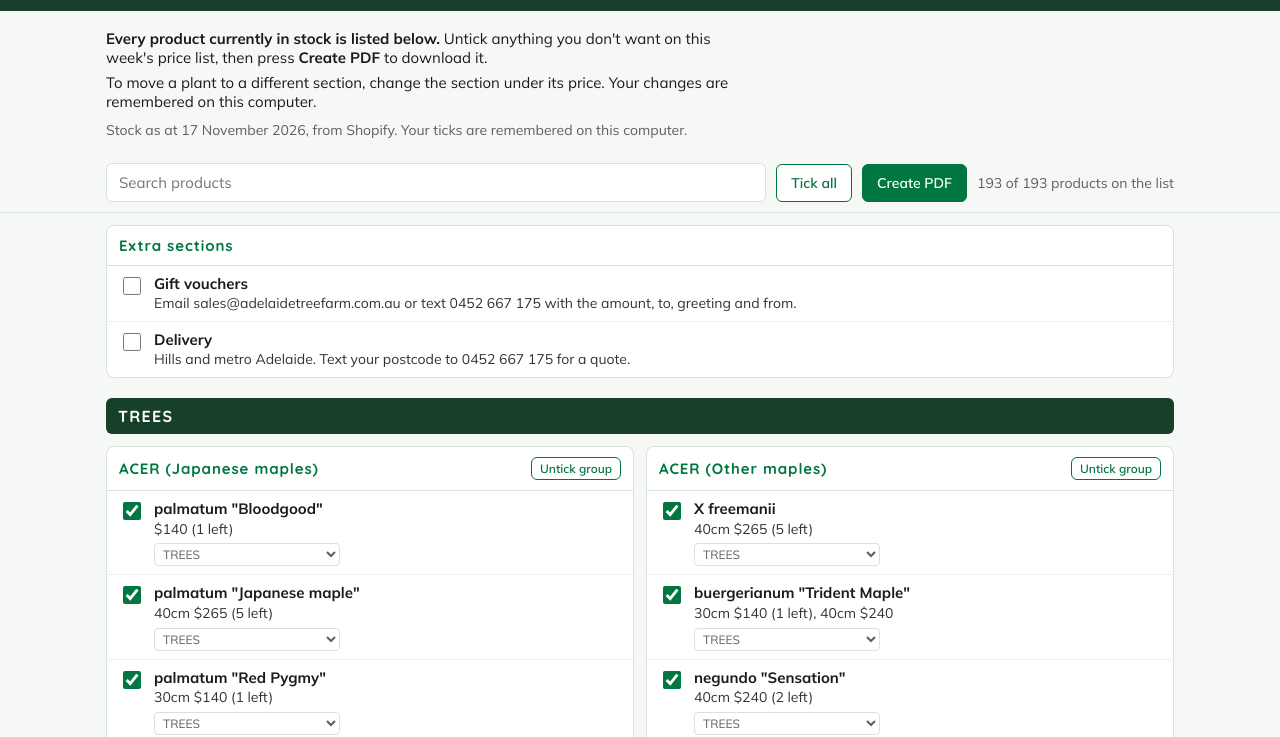
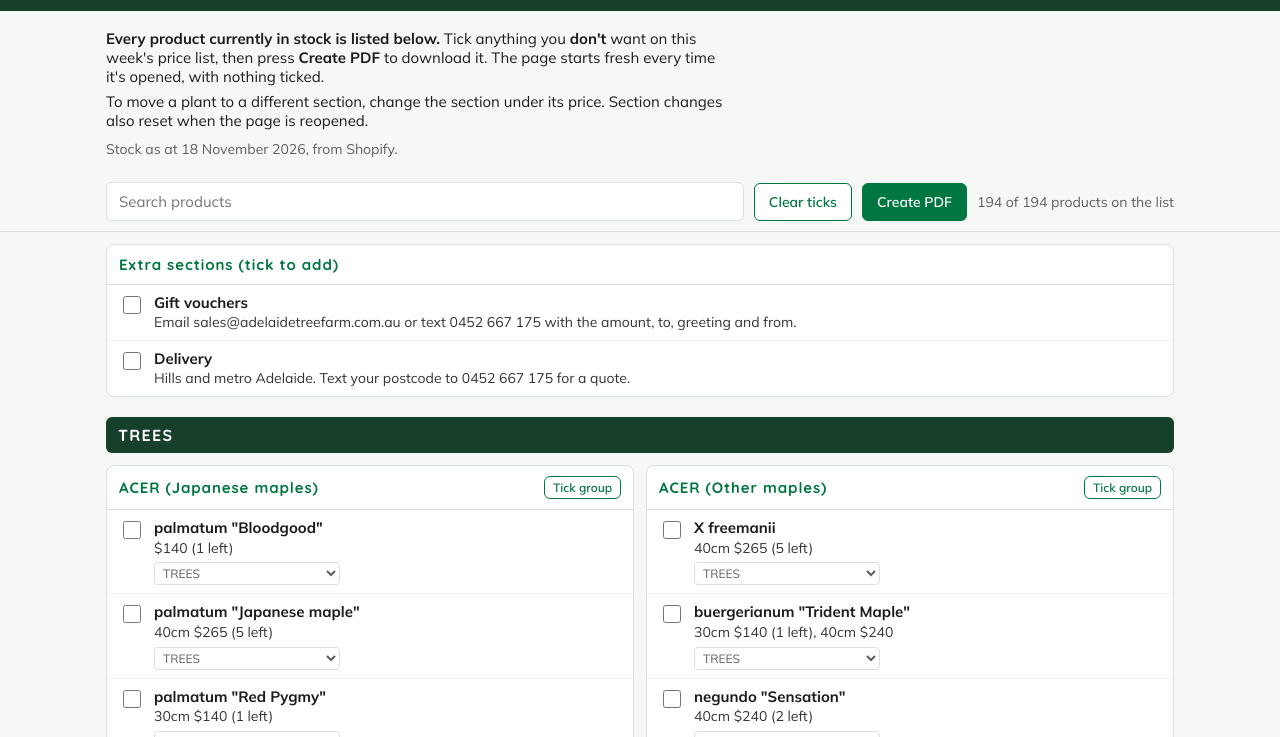
Before and after one commit to mattwoollard/atf-price-list, a plain HTML site: page index.html in a window 1280 px wide. Shown: the part 63-800 px from the top of the page. Drawn offline with nearby package versions, Linux system fonts and the light colour scheme.

Commit message:
Price list 18 Nov 2026: fresh Shopify stock, page resets each visit, ticks remove products, tidier names and headings, star jasmine and 14cm maples back
Co-Authored-By: Claude Opus 5.5 <noreply@anthropic.com>

```diff
--- a/data.json
+++ b/data.json
@@ -1,5 +1,5 @@
 {
- "date": "2026-11-17",
+ "date": "2026-11-18",
  "statement": "Not everything we grow is on this list. We also have a large range of groundcovers, perennials, small shrubs, herbs and garden products on site, so come in and have a look or give us a call.",
  "groups": [
   {
@@ -38,7 +38,7 @@
     },
     {
      "title": "Acer palmatum \"Tamukeyama'",
-     "name": "palmatum \"Tamukeyama'",
+     "name": "palmatum \"Tamukeyama\"",
      "prices": "$290 (1 left)",
      "note": ""
     },
@@ -68,8 +68,8 @@
     },
     {
      "title": "Acer palmatum weeping assorted OG",
-     "name": "palmatum weeping assorted OG",
-     "prices": "20cm $80 (1 left)",
+     "name": "palmatum weeping, assorted",
+     "prices": "14cm Beni Hoshi $55 (1 left), 14cm Garnet $65 (2 left), 20cm Crimson Queen $80 (1 left)",
      "note": ""
     }
    ]
@@ -284,7 +284,7 @@
    "items": [
     {
      "title": "Fraxinus angustifolia “Raywood Claret Ash”",
-     "name": "angustifolia “Raywood Claret Ash”",
+     "name": "angustifolia \"Raywood Claret Ash\"",
      "prices": "23cm $60 (2 left), 30cm $120 (1 left), 30cm $140",
      "note": ""
     },
@@ -296,7 +296,7 @@
     },
     {
      "title": "Fraxinus pennsylvanica “Cimmaron Ash”",
-     "name": "pennsylvanica “Cimmaron Ash”",
+     "name": "pennsylvanica \"Cimmaron Ash\"",
      "prices": "40cm $265 (1 left)",
      "note": ""
     }
@@ -320,7 +320,7 @@
     },
     {
      "title": "Ginkgo biloba “Mariken“",
-     "name": "biloba “Mariken“",
+     "name": "biloba \"Mariken\"",
      "prices": "25cm $90 (3 left), 30cm standard $300 (2 left), 40cm $495 (1 left)",
      "note": ""
     }
@@ -680,7 +680,7 @@
     },
     {
      "title": "Olea europea\"Bambalina\"",
-     "name": "europea\"Bambalina\"",
+     "name": "europea \"Bambalina\"",
      "prices": "30cm $90 (1 left)",
      "note": ""
     }
@@ -688,7 +688,7 @@
   },
   {
    "section": "TREES",
-   "group": "PAROTIA (Persian ironwood)",
+   "group": "PARROTIA (Persian ironwood)",
    "items": [
     {
      "title": "Parotia persica \"Persian Witch Hazel\"",
@@ -704,7 +704,7 @@
    "items": [
     {
      "title": "Pinus fexilis \"Vanderwolfs Pyramid\"",
-     "name": "fexilis \"Vanderwolfs Pyramid\"",
+     "name": "flexilis \"Vanderwolfs Pyramid\"",
      "prices": "$65 (1 left)",
      "note": ""
     },
@@ -754,7 +754,7 @@
   },
   {
    "section": "TREES",
-   "group": "PODOCARPUS (Plum pine)",
+   "group": "PODOCARPUS",
    "items": [
     {
      "title": "Podocarpus macrophylla \"Buddhist Pine\"",
@@ -800,7 +800,7 @@
    "items": [
     {
      "title": "Pyrus betulifolia \"Southworth Dancer'",
-     "name": "betulifolia \"Southworth Dancer'",
+     "name": "betulifolia \"Southworth Dancer\"",
      "prices": "$240 (3 left)",
      "note": "Grows 7x4.5m"
     },
@@ -818,7 +818,7 @@
     },
     {
      "title": "Pyrus ussuriensis  \"Manchurian Pear\"",
-     "name": "ussuriensis  \"Manchurian Pear\"",
+     "name": "ussuriensis \"Manchurian Pear\"",
      "prices": "30cm $120, 40cm $240 (5 left)",
      "note": "Great shade tree, grows 8x6m"
     }
@@ -880,7 +880,7 @@
   },
   {
    "section": "TREES",
-   "group": "ROBINIA (Robinia)",
+   "group": "ROBINIA (Black locust)",
    "items": [
     {
      "title": "Robinia pseudoacacia \"Golden Robinia\"",
@@ -890,7 +890,7 @@
     },
     {
      "title": "Robinia pseudoacacia \"Lace Lady'",
-     "name": "pseudoacacia \"Lace Lady'",
+     "name": "pseudoacacia \"Lace Lady\"",
      "prices": "25cm $120 (1 left)",
      "note": ""
     }
@@ -986,7 +986,7 @@
    "items": [
     {
      "title": "Banksia integrifolia “Coastal Banksia”",
-     "name": "integrifolia “Coastal Banksia”",
+     "name": "integrifolia \"Coastal Banksia\"",
      "prices": "50cm $495 (1 left)",
      "note": ""
     }
@@ -1118,7 +1118,7 @@
    "items": [
     {
      "title": "Hymenosporum flavum “Native Frangipani”",
-     "name": "flavum “Native Frangipani”",
+     "name": "flavum \"Native Frangipani\"",
      "prices": "30cm $120, 30cm $140 (1 left), 40cm $240 (1 left)",
      "note": ""
     }
@@ -1126,7 +1126,7 @@
   },
   {
    "section": "NATIVE TREES",
-   "group": "PODOCARPUS (Plum pine)",
+   "group": "PODOCARPUS",
    "items": [
     {
      "title": "Podocarpus elatus \"Illawarra Plum Pine\"",
@@ -1166,7 +1166,7 @@
    "items": [
     {
      "title": "Acacia cognata \"Lime Magik",
-     "name": "cognata \"Lime Magik",
+     "name": "cognata \"Lime Magik\"",
      "prices": "$240 (2 left)",
      "note": ""
     }
@@ -1240,6 +1240,18 @@
   },
   {
    "section": "SHRUBS",
+   "group": "HAMAMELIS (Witch hazel)",
+   "items": [
+    {
+     "title": "Pallida yellow witch hazel",
+     "name": "x intermedia \"Pallida\" (yellow witch hazel)",
+     "prices": "$120 (2 left)",
+     "note": ""
+    }
+   ]
+  },
+  {
+   "section": "SHRUBS",
    "group": "HYDRANGEA",
    "items": [
     {
@@ -1270,11 +1282,11 @@
   },
   {
    "section": "SHRUBS",
-   "group": "LEUC (Leucadendron and protea)",
+   "group": "LEUCADENDRON (Conebush)",
    "items": [
     {
      "title": "Leuc / protea / pw assorted",
-     "name": "/ protea / pw assorted",
+     "name": "assorted, with some protea",
      "prices": "20cm $40 (3 left), 25cm $50 (5 left)",
      "note": ""
     }
@@ -1294,18 +1306,6 @@
   },
   {
    "section": "SHRUBS",
-   "group": "PALLIDA (Witch hazel)",
-   "items": [
-    {
-     "title": "Pallida yellow witch hazel",
-     "name": "yellow witch hazel",
-     "prices": "$120 (2 left)",
-     "note": ""
-    }
-   ]
-  },
-  {
-   "section": "SHRUBS",
    "group": "PICEA (Spruce)",
    "items": [
     {
@@ -1330,7 +1330,7 @@
   },
   {
    "section": "SHRUBS",
-   "group": "PODOCARPUS (Plum pine)",
+   "group": "PODOCARPUS",
    "items": [
     {
      "title": "Podocarpus blue/red gem",
@@ -1378,6 +1378,18 @@
   },
   {
    "section": "SHRUBS",
+   "group": "TRACHELOSPERMUM (Star jasmine)",
+   "items": [
+    {
+     "title": "Trachelospermum Jasminoides \"Chinese Star Jasmine\"",
+     "name": "jasminoides \"Chinese Star Jasmine\"",
+     "prices": "50cm $300 (1 left)",
+     "note": ""
+    }
+   ]
+  },
+  {
+   "section": "SHRUBS",
    "group": "WISTERIA",
    "items": [
     {
@@ -1562,7 +1574,7 @@
    "items": [
     {
      "title": "Citrus x Junos \" Yuzu Lemon\"",
-     "name": "x Junos \" Yuzu Lemon\"",
+     "name": "x Junos \"Yuzu Lemon\"",
      "prices": "20cm $60 (1 left)",
      "note": ""
     }
@@ -1592,7 +1604,7 @@
    "items": [
     {
      "title": "Hazelnut (unsure of variety)",
-     "name": "(unsure of variety)",
+     "name": "(unnamed variety)",
      "prices": "$90 (1 left)",
      "note": ""
     }
@@ -1634,7 +1646,7 @@
     },
     {
      "title": "Nectarine MYSTERY",
-     "name": "MYSTERY",
+     "name": "(unnamed variety)",
      "prices": "23cm $30 (1 left)",
      "note": ""
     },
@@ -1664,7 +1676,7 @@
     },
     {
      "title": "Pear “Packham Triumph”",
-     "name": "“Packham Triumph”",
+     "name": "\"Packham Triumph\"",
      "prices": "$80 (2 left)",
      "note": ""
     }
--- a/index.html
+++ b/index.html
@@ -49,21 +49,21 @@ label.item.off .name,label.item.off .prices,label.item.off .note{color:var(--off
 <header><div class="wrap"><img id="logo" src="logo.png" alt="Adelaide Tree Farm"><h1>Price list builder</h1></div></header>
 
 <section class="wrap intro">
-  <p><b>Every product currently in stock is listed below.</b> Untick anything you don't want on this week's price list, then press <b>Create PDF</b> to download it.</p>
-  <p>To move a plant to a different section, change the section under its price. Your changes are remembered on this computer.</p>
+  <p><b>Every product currently in stock is listed below.</b> Tick anything you <b>don't</b> want on this week's price list, then press <b>Create PDF</b> to download it. The page starts fresh every time it's opened, with nothing ticked.</p>
+  <p>To move a plant to a different section, change the section under its price. Section changes also reset when the page is reopened.</p>
   <p id="asat" class="status">Loading stock…</p>
 </section>
 
 <div class="bar"><div class="wrap">
   <input id="q" type="search" placeholder="Search products" aria-label="Search products">
-  <button id="all" type="button">Tick all</button>
+  <button id="all" type="button">Clear ticks</button>
   <button id="pdf" class="primary" type="button">Create PDF</button>
   <span id="count" class="count"></span>
   <span id="moved" class="count hidden"></span>
 </div></div>
 
 <main class="wrap">
-<div class="grp extras"><h2>Extra sections</h2>
+<div class="grp extras"><h2>Extra sections (tick to add)</h2>
   <label class="item"><input type="checkbox" id="xGift"><span><span class="name">Gift vouchers</span><span class="prices">Email sales@adelaidetreefarm.com.au or text 0452 667 175 with the amount, to, greeting and from.</span></span></label>
   <label class="item"><input type="checkbox" id="xDel"><span><span class="name">Delivery</span><span class="prices">Hills and metro Adelaide. Text your postcode to 0452 667 175 for a quote.</span></span></label>
 </div>
@@ -73,10 +73,11 @@ label.item.off .name,label.item.off .prices,label.item.off .note{color:var(--off
 <script>
 const KEY='atf-pricelist-off';
 let DATA=null, OFF=new Set();
-try{OFF=new Set(JSON.parse(localStorage.getItem(KEY)||'[]'))}catch(e){}
-const save=()=>{try{localStorage.setItem(KEY,JSON.stringify([...OFF]));localStorage.setItem(MKEY,JSON.stringify(MOVE))}catch(e){}};
+// starts fresh every time: nothing ticked, nothing moved, nothing remembered
+try{localStorage.removeItem(KEY);localStorage.removeItem('atf-pricelist-move');localStorage.removeItem('atf-xGift');localStorage.removeItem('atf-xDel')}catch(e){}
+const save=()=>{};
 const MKEY='atf-pricelist-move'; let MOVE={};
-try{MOVE=JSON.parse(localStorage.getItem(MKEY)||'{}')}catch(e){}
+
 const SECTIONS=['TREES','NATIVE TREES','SHRUBS','HEDGING AND SCREENING','FRUIT TREES'];
 // groups with James's section moves applied
 function effGroups(){
@@ -99,8 +100,8 @@ function render(){
   EFF.forEach((g,gi)=>{
     if(g.section!==sec){ sec=g.section; const h=document.createElement('h2'); h.className='sechead'; h.textContent=sec; list.appendChild(h); }
     const div=document.createElement('div'); div.className='grp'; div.dataset.g=gi;
-    div.innerHTML=`<h2>${esc(g.group)} <button type="button" data-untick="${gi}">Untick group</button></h2>`+
-      g.items.map((it,ii)=>`<label class="item${OFF.has(it.title)?' off':''}" data-t="${esc((g.group+' '+it.title).toLowerCase())}"><input type="checkbox" data-title="${esc(it.title)}" ${OFF.has(it.title)?'':'checked'}><span><span class="name">${esc(it.name)}</span>${it.note?` <span class="note">${esc(it.note)}.</span>`:''}<span class="prices">${esc(it.prices)}</span><select class="mv" data-move="${esc(it.title)}" aria-label="Section for ${esc(it.name)}">${SECTIONS.map(x=>`<option${x===g.section?' selected':''}>${x}</option>`).join('')}</select></span></label>`).join('');
+    div.innerHTML=`<h2>${esc(g.group)} <button type="button" data-untick="${gi}">Tick group</button></h2>`+
+      g.items.map((it,ii)=>`<label class="item${OFF.has(it.title)?' off':''}" data-t="${esc((g.group+' '+it.title).toLowerCase())}"><input type="checkbox" data-title="${esc(it.title)}" ${OFF.has(it.title)?'checked':''}><span><span class="name">${esc(it.name)}</span>${it.note?` <span class="note">${esc(it.note)}.</span>`:''}<span class="prices">${esc(it.prices)}</span><select class="mv" data-move="${esc(it.title)}" aria-label="Section for ${esc(it.name)}">${SECTIONS.map(x=>`<option${x===g.section?' selected':''}>${x}</option>`).join('')}</select></span></label>`).join('');
     list.appendChild(div);
   });
   count();
@@ -126,8 +127,8 @@ document.addEventListener('change',e=>{
   const mv=e.target.dataset.move;
   if(mv){ const orig=DATA.groups.find(g=>g.items.some(i=>i.title===mv)).section; if(e.target.value===orig) delete MOVE[mv]; else MOVE[mv]=e.target.value; save(); render(); filter(); moved(); return; }
   const t=e.target.dataset.title; if(!t)return;
-  e.target.checked?OFF.delete(t):OFF.add(t);
-  e.target.closest('label').classList.toggle('off',!e.target.checked); save(); count();
+  e.target.checked?OFF.add(t):OFF.delete(t);
+  e.target.closest('label').classList.toggle('off',e.target.checked); save(); count();
 });
 document.addEventListener('click',e=>{
   const gi=e.target.dataset.untick; if(gi===undefined)return;
@@ -267,10 +268,10 @@ function buildPDF(FS,L,groups,pages,draw){
   return {doc, fits:!overflow && page<=2, pages:page};
 }
 document.getElementById('pdf').onclick=makePDF;
-['xGift','xDel'].forEach(id=>{const el=document.getElementById(id); try{el.checked=localStorage.getItem('atf-'+id)==='1'}catch(e){} el.addEventListener('change',()=>{try{localStorage.setItem('atf-'+id,el.checked?'1':'0')}catch(e){}})});
+
 
 fetch('data.json',{cache:'no-store'}).then(r=>r.json()).then(async d=>{DATA=d;
-  if(location.search.includes('export=1')){ OFF=new Set(); render(); const L=await logoData(); document.body.setAttribute('data-pdf',bestPDF(L).output('datauristring')); return; } document.getElementById('asat').textContent=`Stock as at ${fmtDate(d.date)}, from Shopify. Your ticks are remembered on this computer.`; render(); moved();})
+  if(location.search.includes('export=1')){ OFF=new Set(); render(); const L=await logoData(); document.body.setAttribute('data-pdf',bestPDF(L).output('datauristring')); return; } document.getElementById('asat').textContent=`Stock as at ${fmtDate(d.date)}, from Shopify.`; render(); moved();})
  .catch(()=>{document.getElementById('asat').textContent='The product list could not be loaded. Please refresh the page.'});
 </script>
 </body>
```
